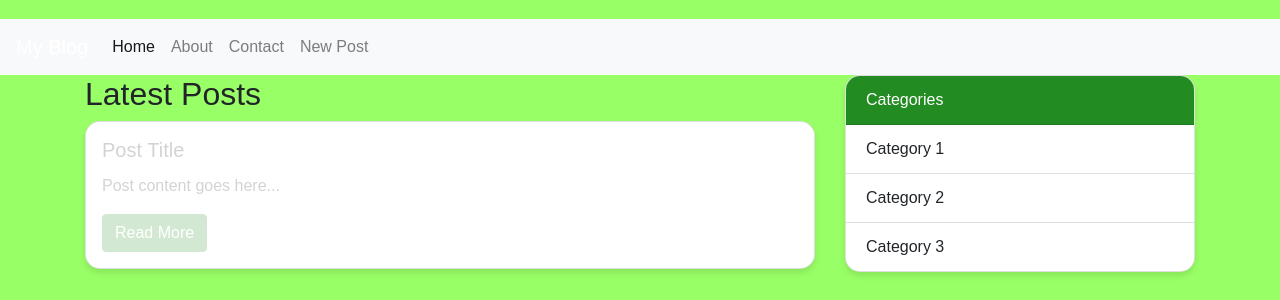
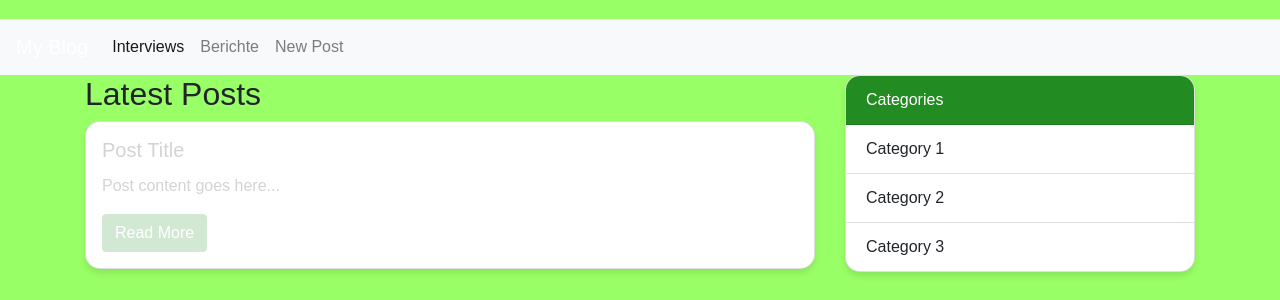
Before and after one commit to apepnefertum/hswtweb, a Flask app: page / in a window 1280 px wide. Shown: the top 300 px of the page. Run offline with Flask 3, Linux system fonts and the light colour scheme; some libraries are stand-ins or nearby versions.

Commit message:
modified:   templates/index.html

```diff
--- a/templates/index.html
+++ b/templates/index.html
@@ -24,13 +24,10 @@
         <div class="collapse navbar-collapse" id="navbarNav">
             <ul class="navbar-nav">
                 <li class="nav-item active">
-                    <a class="nav-link" href="#">Home</a>
+                    <a class="nav-link" href="{{ url_for('new_post') }}">Interviews</a>
                 </li>
                 <li class="nav-item">
-                    <a class="nav-link" href="#">About</a>
-                </li>
-                <li class="nav-item">
-                    <a class="nav-link" href="#">Contact</a>
+                    <a class="nav-link" href="#">Berichte</a>
                 </li>
                 <li class="nav-item">
                     <a class="nav-link" href="{{ url_for('new_post') }}">New Post</a>
```
Also changed, not shown: static/css/main.css (deleted).
